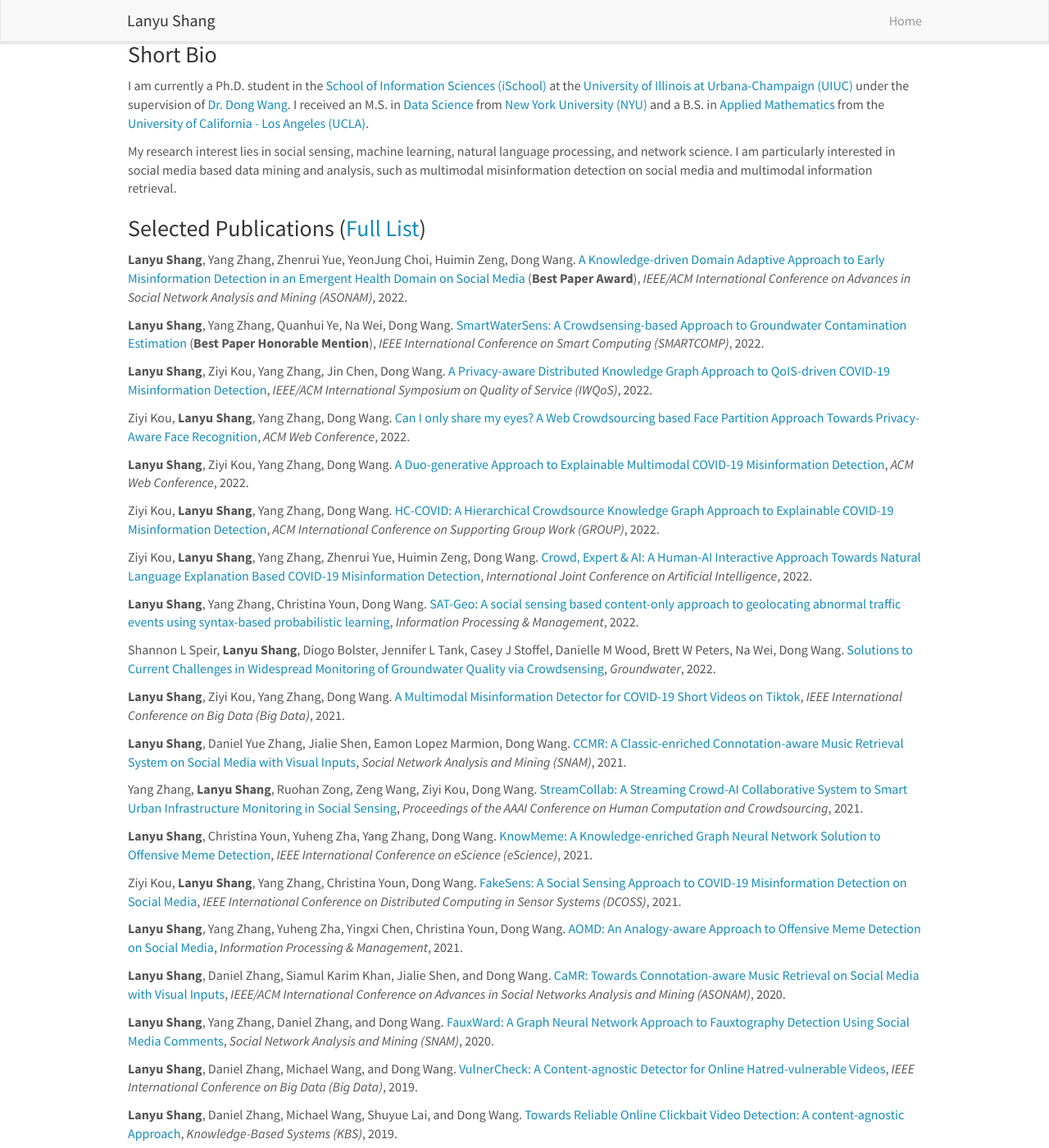
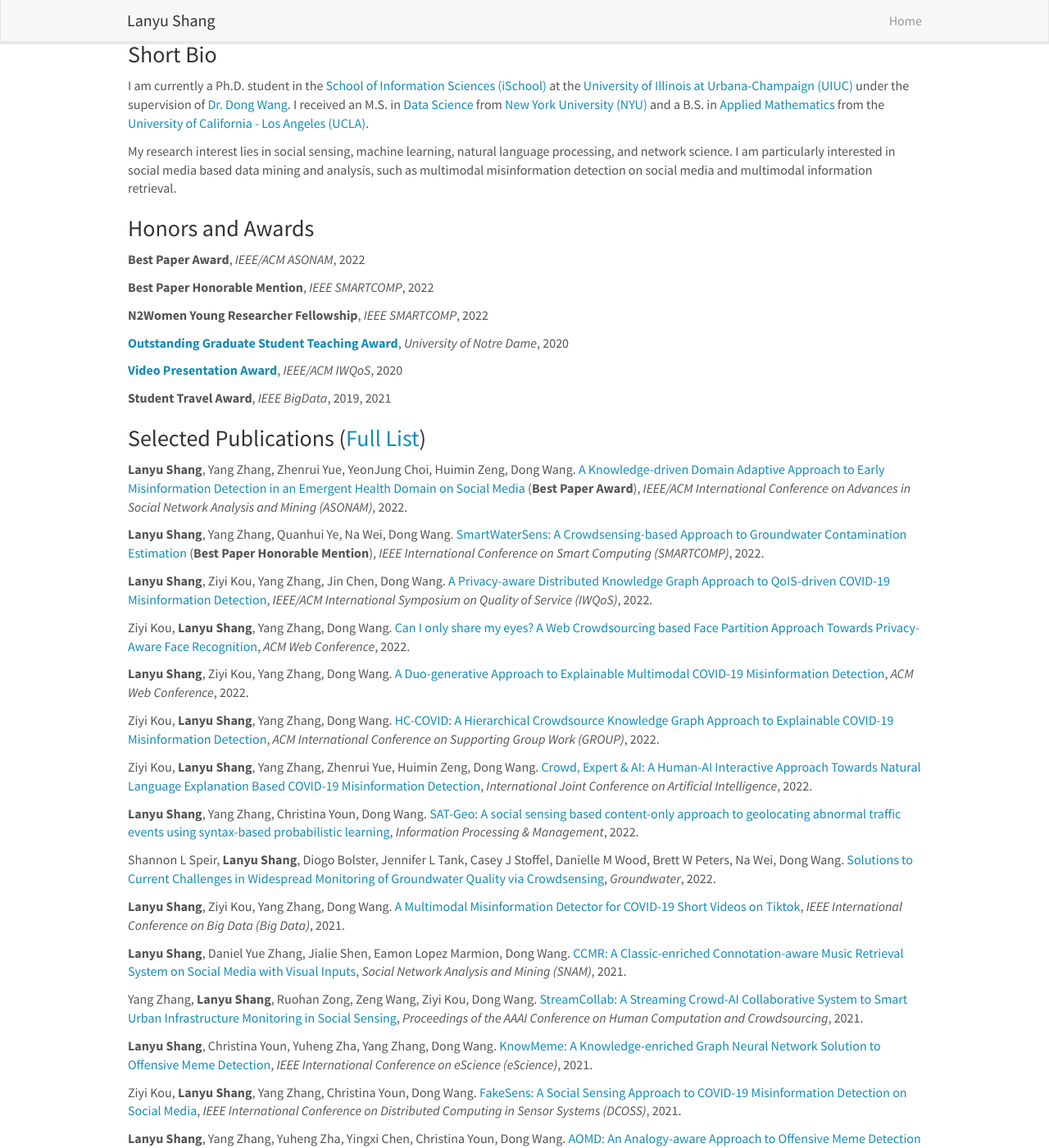
Before and after one commit to ShangLanyu/shanglanyu.github.io, a Jekyll site: the page built from _pages/home.md, in a window 1280 px wide and 1400 px high, scrolled down 305 px. Shown: the whole window at 82% size. Built offline with Jekyll 4.4.1, drawn with Linux system fonts in a browser that asks for light colours; nearby versions of some CDN libraries; some of the changed text lies outside the part shown.

Commit message:
Update home.md

```diff
--- a/_pages/home.md
+++ b/_pages/home.md
@@ -31,6 +31,22 @@ I am currently a Ph.D. student in the [School of Information Sciences (iSchool)]
 My research interest lies in social sensing, machine learning, natural language processing, and network science. I am particularly interested in social media based data mining and analysis, such as multimodal misinformation detection on social media and multimodal information retrieval.
 
 <!-- [Department of Computer Science & Engineering](https://cse.nd.edu) at the [University of Notre Dame](https://www.nd.edu)   -->
+
+
+### Honors and Awards
+**Best Paper Award**, _IEEE/ACM ASONAM_, 2022
+
+**Best Paper Honorable Mention**, _IEEE SMARTCOMP_, 2022
+
+**N2Women Young Researcher Fellowship**, _IEEE SMARTCOMP_, 2022
+
+**[Outstanding Graduate Student Teaching Award](https://cse.nd.edu/news/three-doctoral-candidates-receive-outstanding-teaching-awards/)**, _University of Notre Dame_, 2020
+
+**[Video Presentation Award](https://iwqos2020.ieee-iwqos.org/program/awards/)**, _IEEE/ACM IWQoS_, 2020
+
+**Student Travel Award**, _IEEE BigData_, 2019, 2021
+
+
 
 
 ### Selected Publications ([Full List](https://scholar.google.com/citations?user=3sxZiyQAAAAJ))
```
Also changed, not shown: other parts of _pages/home.md (+0 -14 lines).
